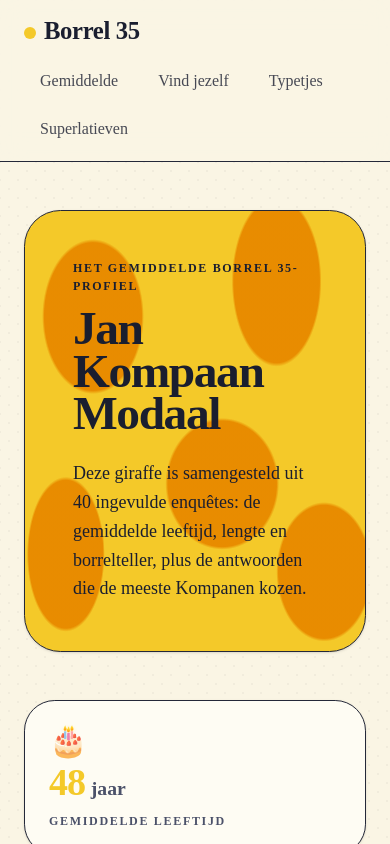
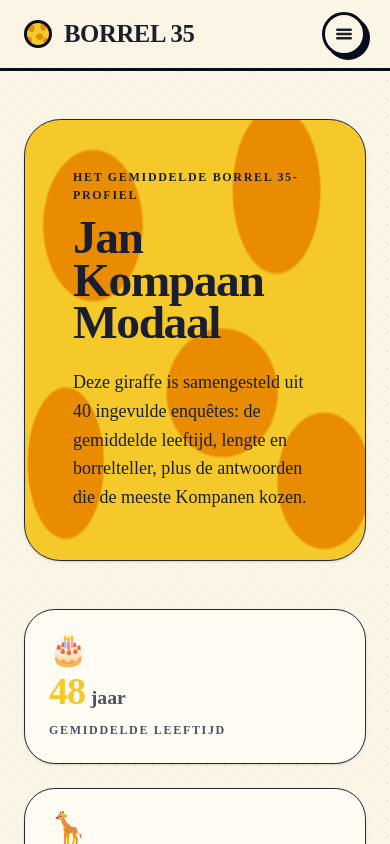
Before and after one commit to dipsaus9/kopstoot-kompanen-borrel-35, a Next.js app: page / in a window 390 px wide. Shown: the top 844 px of the page. Built offline with nearby package versions, Linux system fonts and the light colour scheme.

Commit message:
feat(chrome): restyle site chrome + base button to graffiti/anime theme (BORREL-4.4)

```diff
--- a/app/layout.tsx
+++ b/app/layout.tsx
@@ -33,10 +33,18 @@ export default function RootLayout({
   return (
     <html lang="nl">
       <body
-        className={`${geistSans.variable} ${geistMono.variable} min-h-screen antialiased`}
+        className={`${geistSans.variable} ${geistMono.variable} flex min-h-screen flex-col antialiased`}
       >
+        <a
+          href="#main"
+          className="sr-only rounded-pill font-black focus:not-sr-only focus:absolute focus:left-stack-md focus:top-stack-md focus:z-[100] focus:border-[3px] focus:border-[var(--brand-cocoa-deep)] focus:bg-primary focus:px-4 focus:py-2 focus:text-primary-foreground focus:shadow-[var(--sticker-shadow-sm)] focus:outline-none"
+        >
+          Naar inhoud
+        </a>
         <SiteHeader />
-        <main>{children}</main>
+        <main id="main" className="flex-1">
+          {children}
+        </main>
         <Analytics />
       </body>
     </html>
--- a/components/site/site-header.tsx
+++ b/components/site/site-header.tsx
@@ -3,22 +3,24 @@ import Link from "next/link";
 import { SiteNav } from "./site-nav";
 
 /**
- * The themed global site header: giraffe wordmark + the four-view navigation.
- * Sticks to the top and shares the BORREL-2.3 design-system tokens.
+ * The themed global site header in the graffiti/anime voice: a sticker giraffe
+ * mark + loud wordmark, a thick ink underline, and the primary-route navigation
+ * (collapsible on mobile). Sticks to the top and consumes the BORREL-4.1 design
+ * tokens.
  */
 export function SiteHeader() {
   return (
-    <header className="sticky top-0 z-50 border-b border-border bg-background/85 backdrop-blur-md">
-      <div className="mx-auto flex w-full max-w-6xl flex-wrap items-center justify-between gap-stack-sm px-stack-md py-stack-sm">
+    <header className="sticky top-0 z-50 border-b-[3px] border-[var(--brand-cocoa-deep)] bg-background/90 backdrop-blur-md">
+      <div className="mx-auto flex w-full max-w-6xl items-center justify-between gap-stack-sm px-stack-md py-stack-sm">
         <Link
           href="/"
-          className="group inline-flex items-baseline gap-2 focus-visible:outline-none focus-visible:ring-3 focus-visible:ring-ring/50 rounded-md"
+          className="group inline-flex min-h-tap items-center gap-stack-sm rounded-pill focus-visible:outline-none"
         >
           <span
             aria-hidden
-            className="inline-block size-3 rounded-full bg-primary transition-transform group-hover:scale-125"
+            className="inline-block size-7 shrink-0 rounded-pill giraffe-spots ink-outline transition-transform group-hover:-rotate-6 group-hover:scale-110"
           />
-          <span className="text-title font-black tracking-heading text-foreground">
+          <span className="text-title font-black uppercase tracking-heading text-foreground">
             Borrel 35
           </span>
         </Link>
--- a/components/site/site-nav.tsx
+++ b/components/site/site-nav.tsx
@@ -1,33 +1,145 @@
+"use client";
+
 import Link from "next/link";
+import { usePathname } from "next/navigation";
+import { useEffect, useState } from "react";
 
 import { cn } from "@/lib/utils";
 import { NAV_ITEMS } from "./nav-items";
 
+function isActive(pathname: string, href: string): boolean {
+  if (href === "/") return pathname === "/";
+  return pathname === href || pathname.startsWith(`${href}/`);
+}
+
 /**
- * Global navigation linking the four core views. Server component — no runtime
- * data or client-side active-state; styling comes from the BORREL-2.3 tokens.
+ * Global navigation linking every primary Borrel 35 route in the graffiti/anime
+ * voice. On desktop it is a row of ink-pill links; on mobile it collapses behind
+ * a touch-sized sticker toggle (44px targets, keyboard + screen-reader friendly,
+ * closes on route change or Escape). Active state is marked with aria-current and
+ * the live per-type accent (bg-primary recolours under a [data-type] scope).
  */
 export function SiteNav({ className }: { className?: string }) {
+  const pathname = usePathname();
+  const [open, setOpen] = useState(false);
+
+  // Close the mobile panel whenever the route changes.
+  useEffect(() => {
+    setOpen(false);
+  }, [pathname]);
+
+  // Escape closes the mobile panel while it is open.
+  useEffect(() => {
+    if (!open) return;
+    function onKeyDown(event: KeyboardEvent) {
+      if (event.key === "Escape") setOpen(false);
+    }
+    document.addEventListener("keydown", onKeyDown);
+    return () => document.removeEventListener("keydown", onKeyDown);
+  }, [open]);
+
+  function linkClass(active: boolean): string {
+    return cn(
+      "inline-flex min-h-tap items-center rounded-pill px-4 py-2",
+      "text-body font-bold transition-colors focus-visible:outline-none",
+      active
+        ? "bg-primary text-primary-foreground shadow-[var(--sticker-shadow-sm)]"
+        : "text-foreground/80 hover:bg-accent hover:text-accent-foreground",
+    );
+  }
+
   return (
-    <nav aria-label="Hoofdnavigatie" className={className}>
-      <ul className="flex flex-wrap items-center gap-stack-xs">
-        {NAV_ITEMS.map((item) => (
+    <nav aria-label="Hoofdnavigatie" className={cn("relative", className)}>
+      {/* Desktop: a row of ink pills. */}
+      <ul className="hidden items-center gap-stack-xs md:flex">
+        {NAV_ITEMS.map((item) => {
+          const active = isActive(pathname, item.href);
+          return (
             <li key={item.href}>
               <Link
                 href={item.href}
                 title={item.description}
-              className={cn(
-                "inline-flex items-center rounded-pill px-4 py-2",
-                "text-body font-medium text-foreground/80",
-                "transition-colors hover:bg-primary hover:text-primary-foreground",
-                "focus-visible:outline-none focus-visible:ring-3 focus-visible:ring-ring/50",
-              )}
+                aria-current={active ? "page" : undefined}
+                className={linkClass(active)}
               >
                 {item.label}
               </Link>
             </li>
-        ))}
+          );
+        })}
+      </ul>
+
+      {/* Mobile: a touch-sized sticker toggle. */}
+      <button
+        type="button"
+        aria-label={open ? "Sluit menu" : "Open menu"}
+        aria-expanded={open}
+        aria-controls="site-nav-mobile"
+        onClick={() => setOpen((value) => !value)}
+        className={cn(
+          "inline-flex min-h-tap min-w-tap items-center justify-center rounded-pill md:hidden",
+          "border-[3px] border-[var(--brand-cocoa-deep)] bg-background text-foreground",
+          "shadow-[var(--sticker-shadow-sm)] transition-transform",
+          "active:translate-y-0.5 active:shadow-none focus-visible:outline-none",
+        )}
+      >
+        <MenuIcon open={open} />
+      </button>
+
+      {/* Mobile panel: single-column, touch-sized links. */}
+      <ul
+        id="site-nav-mobile"
+        className={cn(
+          "absolute right-0 top-[calc(100%+0.5rem)] z-50 w-56 flex-col gap-stack-xs md:hidden",
+          "rounded-2xl border-[3px] border-[var(--brand-cocoa-deep)] bg-card p-stack-sm",
+          "shadow-[var(--sticker-shadow)]",
+          open ? "flex" : "hidden",
+        )}
+      >
+        {NAV_ITEMS.map((item) => {
+          const active = isActive(pathname, item.href);
+          return (
+            <li key={item.href}>
+              <Link
+                href={item.href}
+                title={item.description}
+                aria-current={active ? "page" : undefined}
+                onClick={() => setOpen(false)}
+                className={cn(linkClass(active), "w-full")}
+              >
+                {item.label}
+              </Link>
+            </li>
+          );
+        })}
       </ul>
     </nav>
   );
 }
+
+function MenuIcon({ open }: { open: boolean }) {
+  return (
+    <svg
+      aria-hidden
+      viewBox="0 0 24 24"
+      fill="none"
+      stroke="currentColor"
+      strokeWidth={3}
+      strokeLinecap="round"
+      className="size-5"
+    >
+      {open ? (
+        <>
+          <line x1="5" y1="5" x2="19" y2="19" />
+          <line x1="19" y1="5" x2="5" y2="19" />
+        </>
+      ) : (
+        <>
+          <line x1="4" y1="7" x2="20" y2="7" />
+          <line x1="4" y1="12" x2="20" y2="12" />
+          <line x1="4" y1="17" x2="20" y2="17" />
+        </>
+      )}
+    </svg>
+  );
+}
--- a/components/ui/button.tsx
+++ b/components/ui/button.tsx
@@ -8,23 +8,28 @@ const buttonVariants = cva(
   {
     variants: {
       variant: {
-        default: "bg-primary text-primary-foreground hover:bg-primary/80",
+        // Primary = the loud graffiti CTA. Recolours to the live per-type accent
+        // via the BORREL-4.1 theming contract, which remaps --primary /
+        // --primary-foreground under a [data-type] / .type-theme scope — this
+        // consumes those semantics rather than hardcoding any type colour.
+        default:
+          "rounded-pill border-[3px] border-[var(--brand-cocoa-deep)] bg-primary font-black text-primary-foreground shadow-[var(--sticker-shadow-sm)] hover:bg-[color-mix(in_oklch,var(--primary),var(--brand-cocoa-deep)_14%)] active:shadow-none",
         outline:
-          "border-border bg-background hover:bg-muted hover:text-foreground aria-expanded:bg-muted aria-expanded:text-foreground dark:border-input dark:bg-input/30 dark:hover:bg-input/50",
+          "rounded-pill border-[3px] border-[var(--brand-cocoa-deep)] bg-background font-bold text-foreground shadow-[var(--sticker-shadow-sm)] hover:bg-muted hover:text-foreground active:shadow-none aria-expanded:bg-muted aria-expanded:text-foreground dark:bg-background",
         secondary:
-          "bg-secondary text-secondary-foreground hover:bg-[color-mix(in_oklch,var(--secondary),var(--foreground)_5%)] aria-expanded:bg-secondary aria-expanded:text-secondary-foreground",
+          "rounded-pill border-[3px] border-[var(--brand-cocoa-deep)] bg-secondary font-bold text-secondary-foreground shadow-[var(--sticker-shadow-sm)] hover:bg-[color-mix(in_oklch,var(--secondary),var(--foreground)_6%)] active:shadow-none aria-expanded:bg-secondary aria-expanded:text-secondary-foreground",
         ghost:
-          "hover:bg-muted hover:text-foreground aria-expanded:bg-muted aria-expanded:text-foreground dark:hover:bg-muted/50",
+          "rounded-pill font-bold hover:bg-muted hover:text-foreground aria-expanded:bg-muted aria-expanded:text-foreground dark:hover:bg-muted/50",
         destructive:
-          "bg-destructive/10 text-destructive hover:bg-destructive/20 focus-visible:border-destructive/40 focus-visible:ring-destructive/20 dark:bg-destructive/20 dark:hover:bg-destructive/30 dark:focus-visible:ring-destructive/40",
-        link: "text-primary underline-offset-4 hover:underline",
+          "rounded-pill border-[3px] border-[var(--brand-cocoa-deep)] bg-destructive/10 font-bold text-destructive shadow-[var(--sticker-shadow-sm)] hover:bg-destructive/20 active:shadow-none focus-visible:border-destructive/40 focus-visible:ring-destructive/20 dark:bg-destructive/20 dark:hover:bg-destructive/30 dark:focus-visible:ring-destructive/40",
+        link: "font-bold text-primary underline-offset-4 hover:underline",
       },
       size: {
         default:
-          "h-8 gap-1.5 px-2.5 has-data-[icon=inline-end]:pr-2 has-data-[icon=inline-start]:pl-2",
+          "min-h-tap gap-1.5 px-4 has-data-[icon=inline-end]:pr-3 has-data-[icon=inline-start]:pl-3",
         xs: "h-6 gap-1 rounded-[min(var(--radius-md),10px)] px-2 text-xs in-data-[slot=button-group]:rounded-lg has-data-[icon=inline-end]:pr-1.5 has-data-[icon=inline-start]:pl-1.5 [&_svg:not([class*='size-'])]:size-3",
         sm: "h-7 gap-1 rounded-[min(var(--radius-md),12px)] px-2.5 text-[0.8rem] in-data-[slot=button-group]:rounded-lg has-data-[icon=inline-end]:pr-1.5 has-data-[icon=inline-start]:pl-1.5 [&_svg:not([class*='size-'])]:size-3.5",
-        lg: "h-9 gap-1.5 px-2.5 has-data-[icon=inline-end]:pr-2 has-data-[icon=inline-start]:pl-2",
+        lg: "min-h-tap gap-2 px-5 text-body has-data-[icon=inline-end]:pr-3 has-data-[icon=inline-start]:pl-3",
         icon: "size-8",
         "icon-xs":
           "size-6 rounded-[min(var(--radius-md),10px)] in-data-[slot=button-group]:rounded-lg [&_svg:not([class*='size-'])]:size-3",
```
Also changed, not shown: components/site/nav-items.ts (+13 -2 lines). Lines whose indentation alone changed are shown as unchanged.
